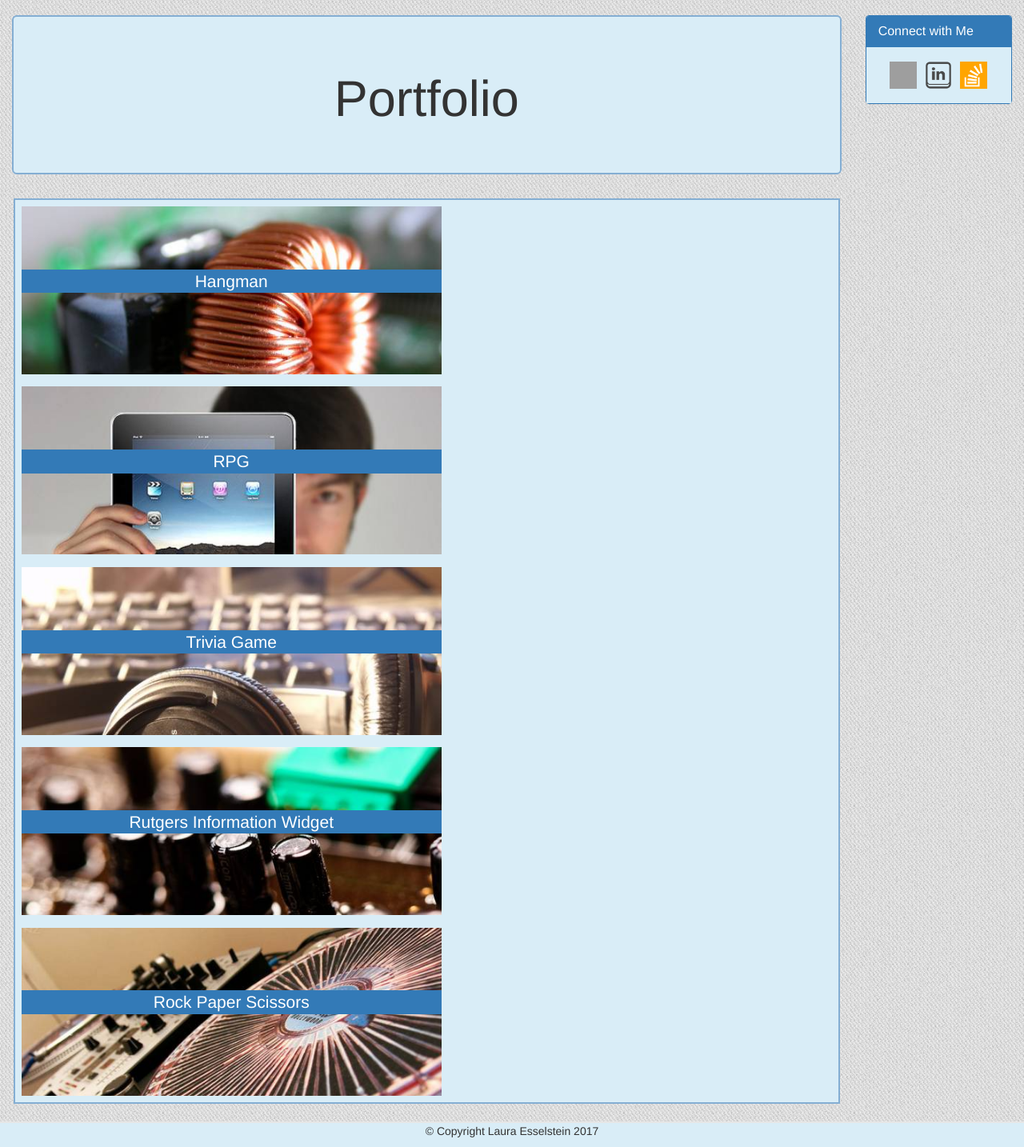
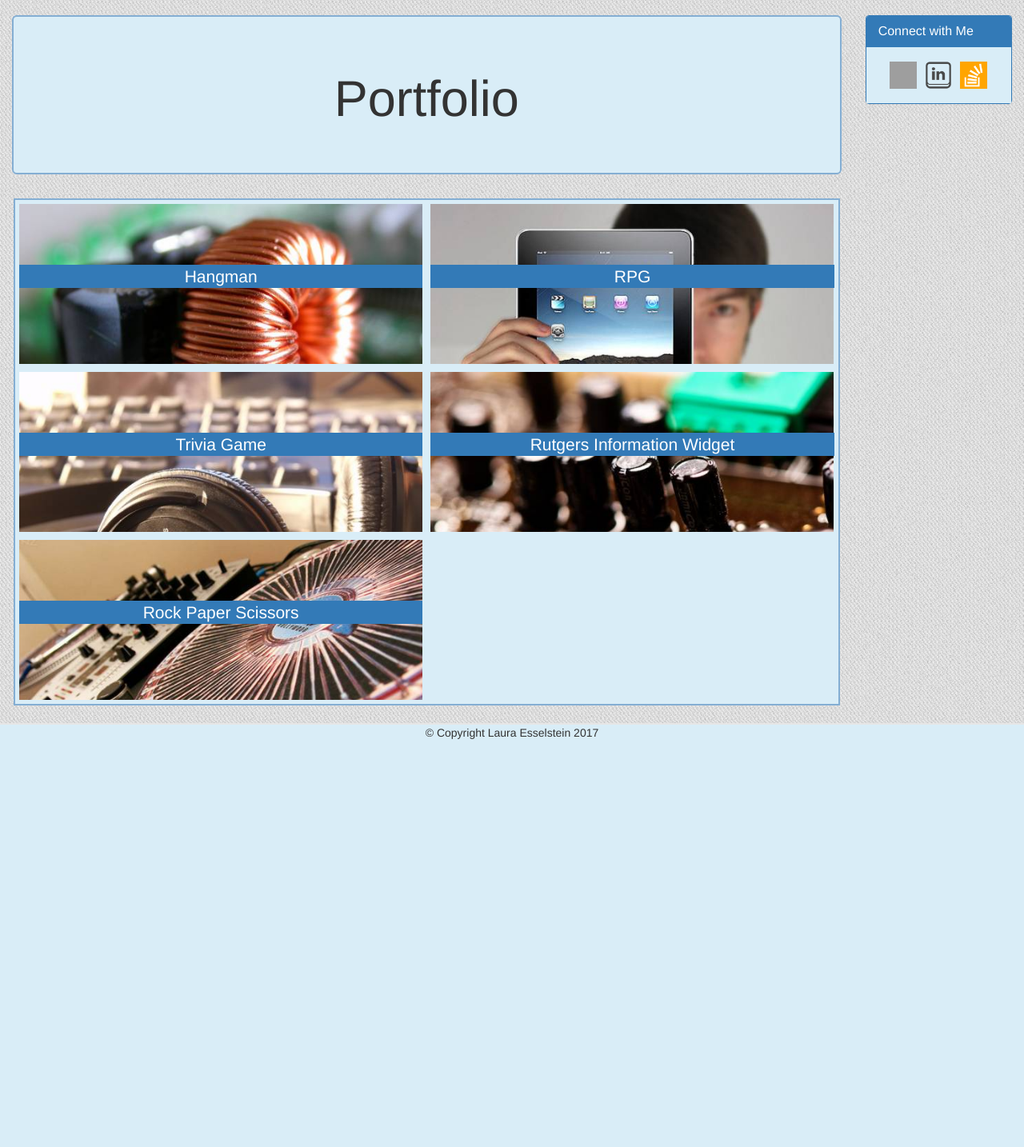
Before and after one commit to Rosieknight/Bootstrap-Portfolio, a PHP site: page /portfolio.html in a window 1280 px wide. Shown: the part 51-1485 px from the top of the page at 80% size. After the commit the page ends 975 px from the top, so only its background shows below. Run offline with PHP 8.4, Linux system fonts and the light colour scheme; some libraries are stand-ins or nearby versions; grey boxes are pictures that could not be loaded.

Commit message:
This should be the final tweaks.

```diff
--- a/assets/css/style.css
+++ b/assets/css/style.css
@@ -46,14 +46,13 @@ a:hover .sof{
 .me{
 	padding:0%;
 	background-size: 100% auto;
-	width: 25em;
 	height: 15em;
-	margin-right: .75%;
-	border-width: 2.5px;
+	border:3px solid #d9edf7;
 }
 
 .pics{
 	background-image: url("../images/birthday.JPG");
+	background-repeat: no-repeat;
 }
 
 .main{
@@ -61,12 +60,12 @@ a:hover .sof{
 }
 
 .projects{
-	width: 25em;
 	height: 10em;
 	padding:0;
 	background-size: 100% auto;
 	position: relative;
-	margin: .75%;
+	border: 5px solid #d9edf7;
+
 }
 
 .projects p{
@@ -77,22 +76,27 @@ a:hover .sof{
 
 .hangman{
 	background-image: url("../images/wirecoil.jpg");
+	background-repeat: no-repeat;
 }
 
 .rpg{
 	background-image: url("../images/pad.jpg");
+	background-repeat: no-repeat;
 }
 
 .trivia{
 	background-image: url("../images/headphones.jpg");
+	background-repeat: no-repeat;
 }
 
 .widget{
 	background-image: url("../images/switches.jpg");
+	background-repeat: no-repeat;
 }
 
 .roshambo{
 	background-image: url("../images/machine.jpg");
+	background-repeat: no-repeat;
 }
 
 form{
--- a/contact.html
+++ b/contact.html
@@ -31,12 +31,12 @@
 	<div class="container-fluid paper">
 	<br>
 		<div class="row">
-			<div class="col-md-10  text-center">
+			<div class="col-xs-12 col-md-10  text-center">
 				<div class="jumbotron blue about">
 					<h1>Contact Me</h1>
 				</div>
 				<div class="row main">
-					<div class="col-md-12 lead bg-info text-left blue">
+					<div class="col-xs-12 col-md-12 lead bg-info text-left blue">
 						<form action="mailto:darthlily@gmail.com? subject=Portfolio_Websit_Form_Submission" method="post" enctype="text/plain">
 						    <div class="form-group">
 						      <label for="name">Name:</label>
@@ -55,7 +55,7 @@
 					</div>
 				</div>
 			</div>
-			<div class="col-md-2">
+			<div class="col-xs-12 col-md-2">
 				<div class="panel panel-primary">
 					<div class="panel-heading">
 					    <h3 class="panel-title">Connect with Me</h3>
--- a/portfolio.html
+++ b/portfolio.html
@@ -31,38 +31,38 @@
 	<div class="container-fluid paper">
 	<br>
 		<div class="row">
-			<div class="col-md-10  text-center">
+			<div class="col-xs-12 col-md-10 text-center">
 				<div class="jumbotron blue about">
 					<h1>Portfolio</h1>
 				</div>
 				<div class="row main portfolio">
-					<div class="col-md-12 lead bg-info text-center blue space">
+					<div class="col-xs-12 col-sm-12 lead bg-info text-center blue space">
 						<div class="row">
-							<div class="col-md-6 projects hangman">
+							<div class="col-xs-12 col-sm-6 projects hangman">
 								<p class="bg-primary">Hangman</p>
 							</div>
-							<div class="col-md-6 projects rpg">
+							<div class="col-xs-12 col-sm-6 projects rpg">
 								<p class="bg-primary">RPG</p>
 							</div>
 						</div>
 						<div class="row">
-							<div class="col-md-6 projects trivia">
+							<div class="col-xs-12 col-sm-6 projects trivia">
 								<p class="bg-primary">Trivia Game</p>
 							</div>
-							<div class="col-md-6 projects widget">
+							<div class="col-xs-12 col-sm-6 projects widget">
 								<p class="bg-primary">Rutgers Information Widget</p>
 							</div>
 						</div>
 						<div class="row">
-							<div class="col-md-6 projects roshambo">
+							<div class="col-xs-12 col-sm-6 projects roshambo">
 								<p class="bg-primary">Rock Paper Scissors</p>
 							</div>
-							<div class="col-md-6"></div><!--This one is deliberately blank.-->
+							<div class="col-xs-12 projects col-sm-6"></div><!--This one is deliberately blank.-->
 						</div>
 					</div>
 				</div>
 			</div>
-			<div class="col-md-2">
+			<div class="col-xs-12 col-md-2">
 				<div class="panel panel-primary">
 					<div class="panel-heading">
 					    <h3 class="panel-title">Connect with Me</h3>
```
Also changed, not shown: index.html (+4 -4 lines).
